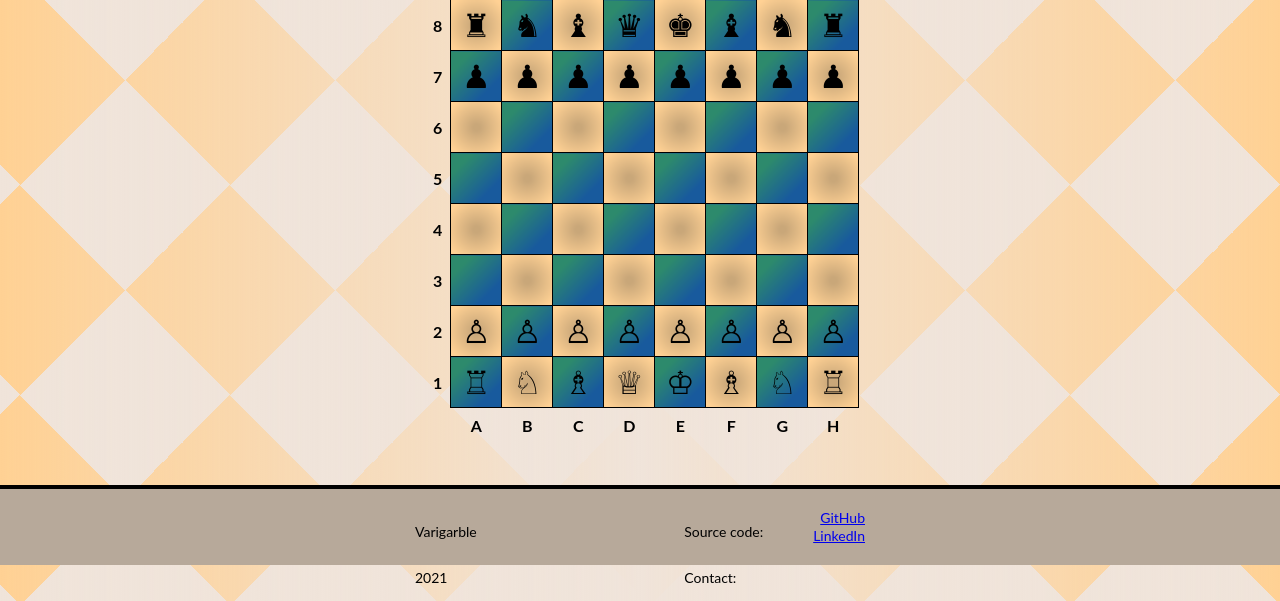
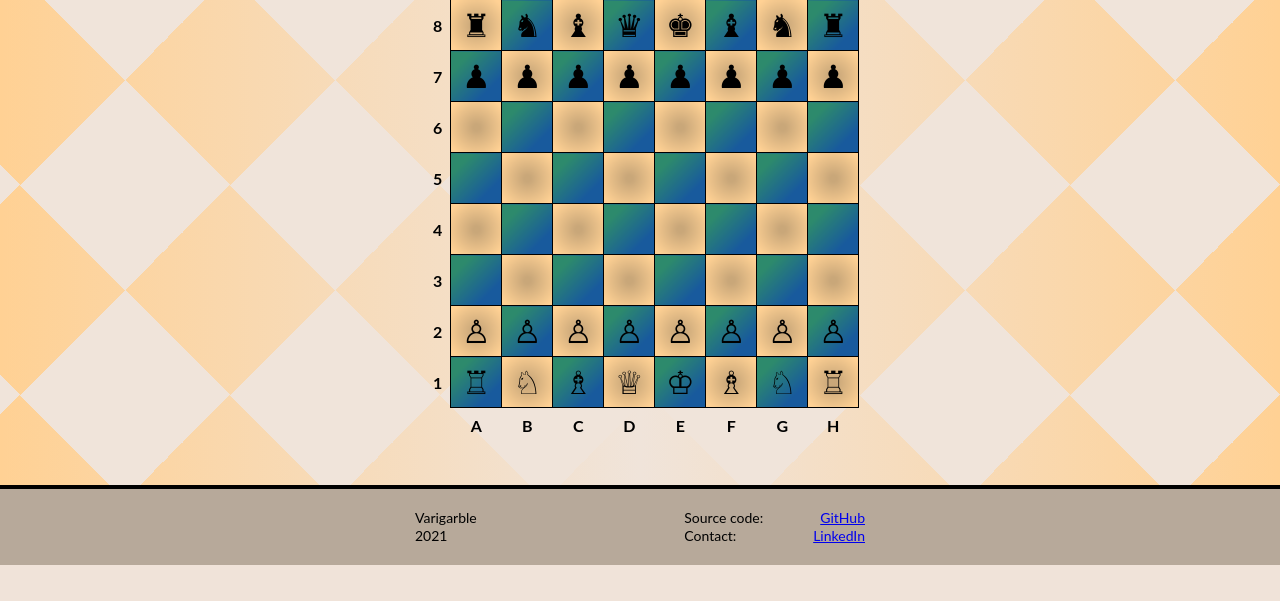
Before and after one commit to Varigarble/text-chess-piece-moves-v2, a Flask app: page / in a window 1280 px wide. Shown: the part 235-836 px from the top of the page. After the commit the page ends 800 px from the top, so only its background shows below. Run offline with Flask 3, Linux system fonts and the light colour scheme.

Commit message:
fix: css

```diff
--- a/static/css/style.css
+++ b/static/css/style.css
@@ -262,6 +262,14 @@ td {
 	text-decoration: none;
 }
 
+.footer__item__left {
+    margin: 0;
+}
+
+.footer__item__middle {
+    margin: 0;
+}
+
 .footer__item__right {
 	text-align: right;
 }
```
